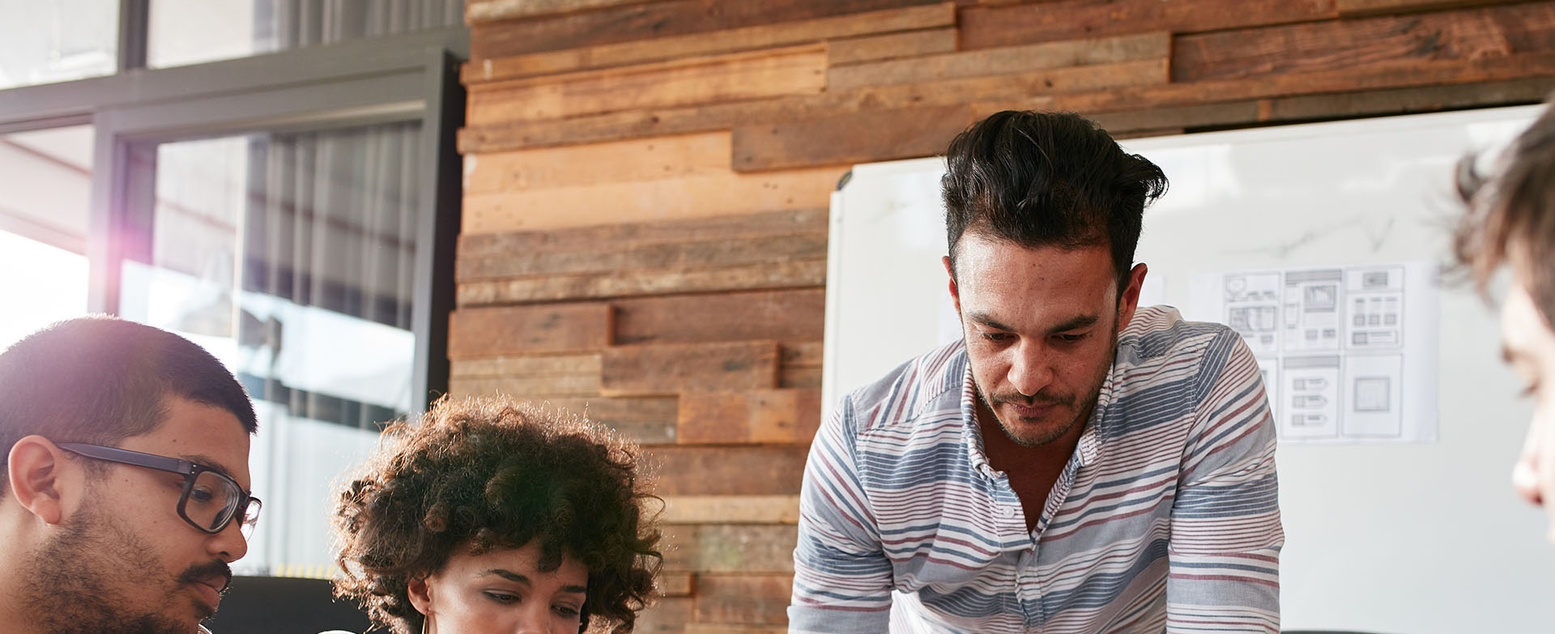
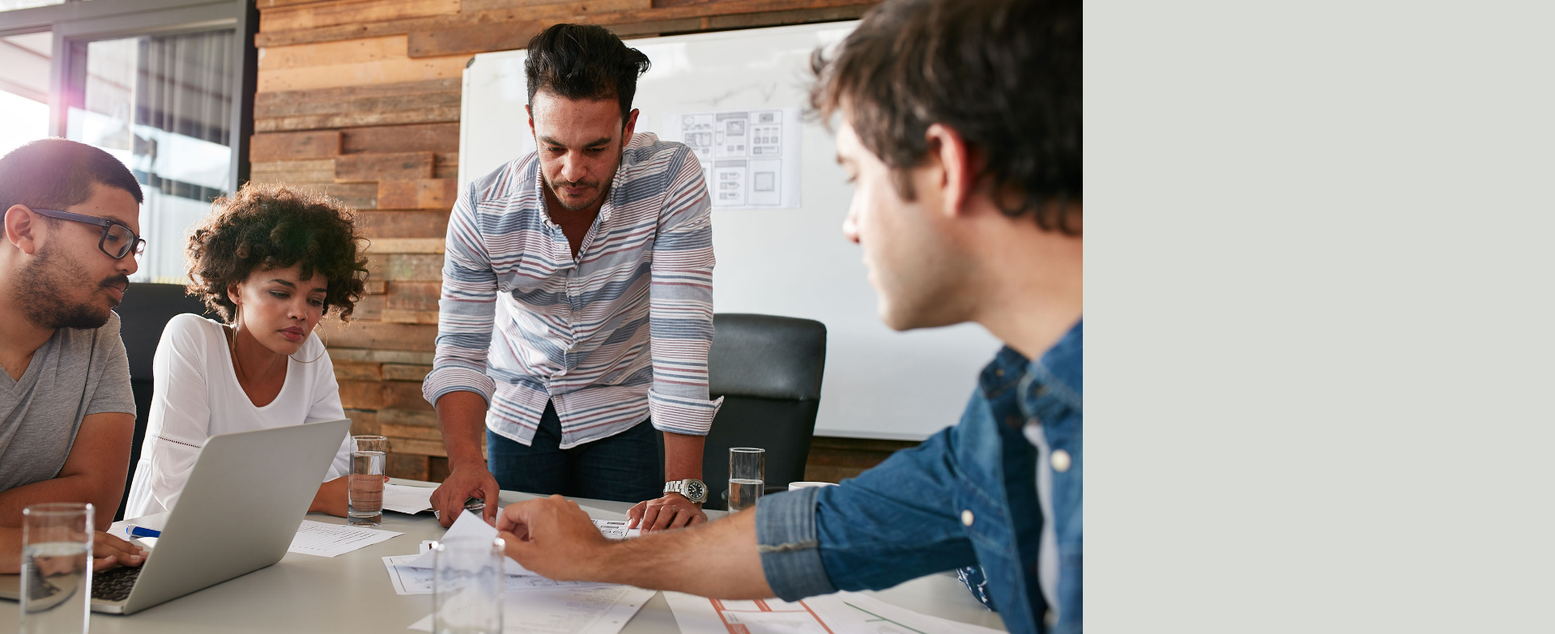
Before and after one commit to chindowns/code-refactor, a plain HTML site: page index.html in a window 1280 px wide. Shown: the part 100-883 px from the top of the page at 81% size, 1920 px wide, since content can reach past the window. Drawn offline with Linux system fonts and the light colour scheme.

Commit message:
Background image set in CSS and class container conv article div

```diff
--- a/assets/css/style.css
+++ b/assets/css/style.css
@@ -3,9 +3,10 @@
     padding: 0;
     margin: 0;
 }
-
+/* Set minimum width in the body to ensure the css for formatting is not disrupted on smaller screens */
 body {
     background-color: #d9dcd6;
+    min-width: 1337px;
 }
 /* Improve semantics - change header class to header element */
 header {
@@ -50,13 +51,15 @@ p {
     font-size: 16px;
 }
 
-.hero {
+/* Background image is in CSS to ensure the center of the image aligns with the center of the block element */
+#hero {
     height: 800px;
-    width: 100%;
+    /* width: 100%; */
     margin-bottom: 25px;
-    /* background-image: url("../images/digital-marketing-meeting.jpg"); */
+    background-image: url("../images/digital-marketing-meeting-2400x1600.jpg");
     background-size: cover;
     background-position: center;
+    overflow: hidden;
 }
 
 .float-left {
@@ -69,7 +72,7 @@ p {
     margin-left: 25px;
 }
 
-.content {
+article {
     width: 75%;
     display: inline-block;
     margin-left: 20px;
--- a/index.html
+++ b/index.html
@@ -25,10 +25,10 @@
             </ul>
         </div>
     </header>
-    <div class="hero">
-        <img src="assets/images/digital-marketing-meeting-2400x1600.jpg" alt="Digital Marketing Meeting Banner" />
+    <div id="hero">
+        <!-- <img src="assets/images/digital-marketing-meeting-2400x1600.jpg" alt="Digital Marketing Meeting Banner" /> -->
     </div>
-    <div class="content">
+    <article>
         <!-- Added ID to link from the header menu for SEO -->
         <div id="search-engine-optimization" class="search-engine-optimization">
             <img src="assets/images/search-engine-optimization-600.jpg" alt="Search Engine Optimization" class="float-left" />
@@ -51,7 +51,7 @@
                 Social media continues to have a sizable influence on buying habits. Social media marketing helps you determine which platforms are suited to your brand, using analytics to find the right markets and increase your lead generation.
             </p>
         </div>
-    </div>
+    </article>
     <div class="benefits">
         <div class="benefit-lead">
             <h3>Lead Generation</h3>
```
